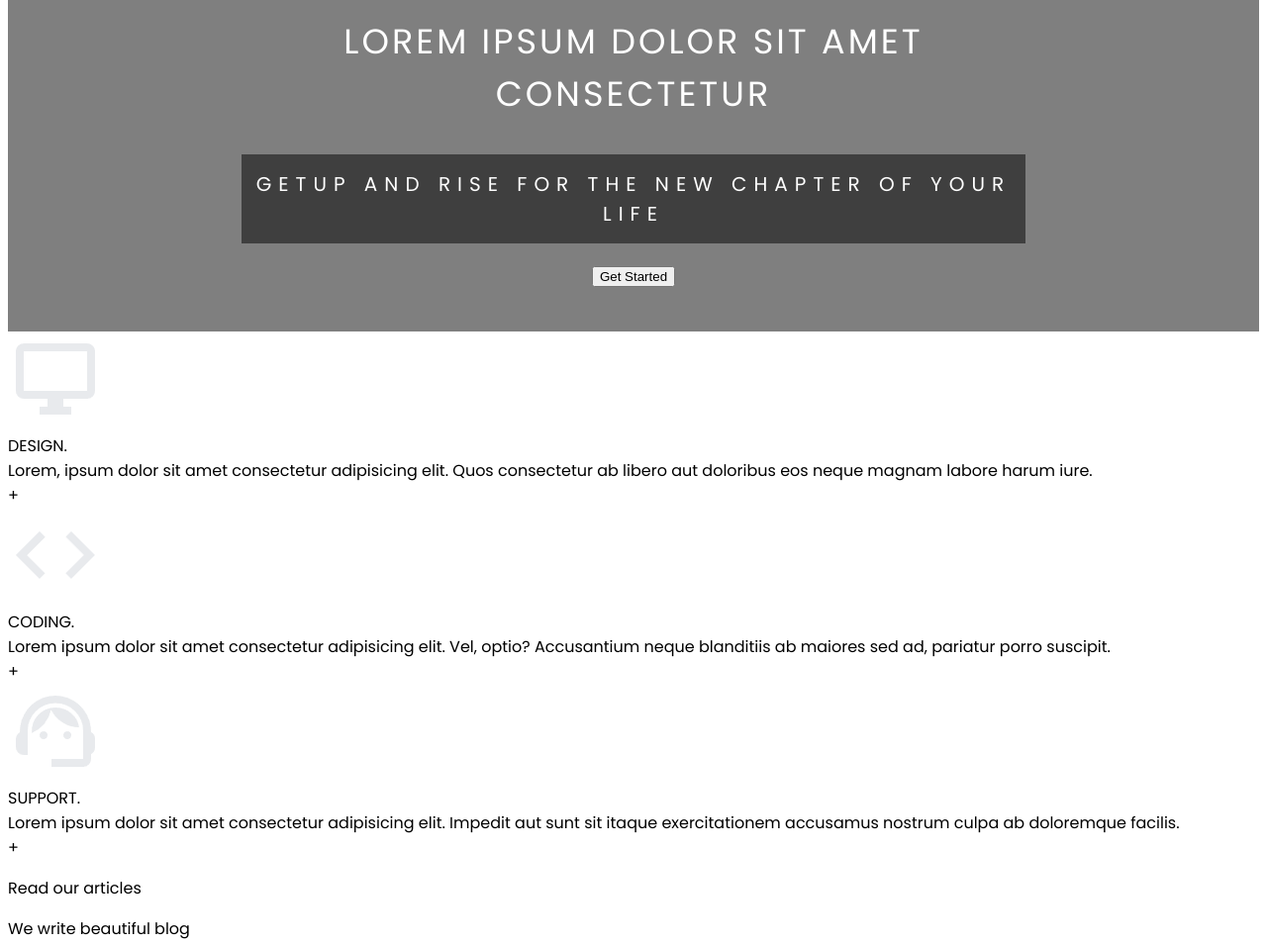
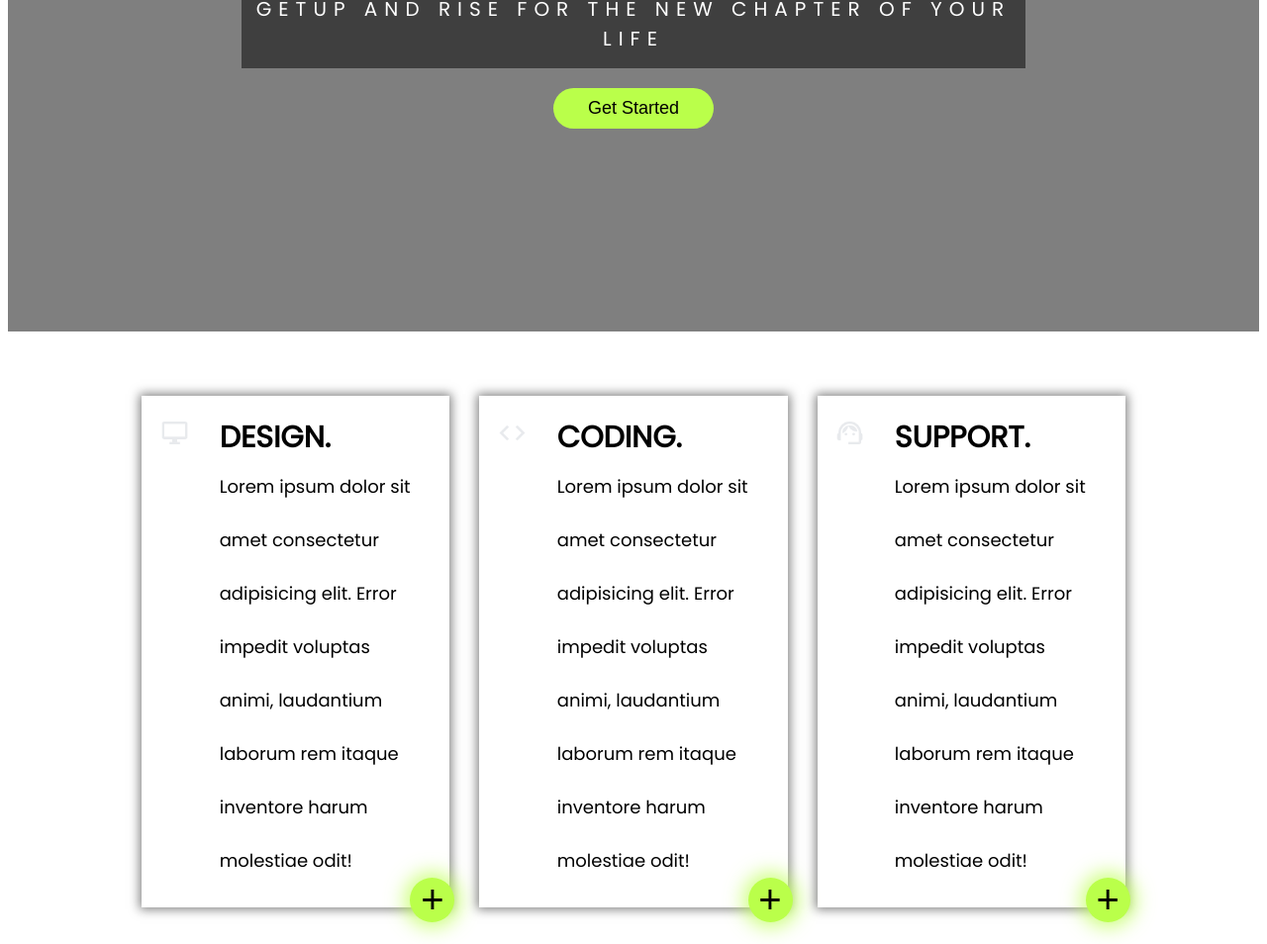
Before and after one commit to iamErmia/More, a plain HTML site: page index.html in a window 1280 px wide. Shown: the part 641-1595 px from the top of the page at 99% size. Drawn offline with Linux system fonts and the light colour scheme.

Commit message:
finished developing cards place

```diff
--- a/index.html
+++ b/index.html
@@ -56,41 +56,41 @@
         <div class="col-12 col-s-12 banner">
             <div class="col-8 col-s-12 banner-cont">
                 <p class="welcome">Welcome to more.</p>
-                <p class="motto">Lorem ipsum dolor sit amet consectetur</p>
+                <p class="motto">Lorem ipsum dolor sit amet</p>
                 <p class="motivation">Getup and rise for the new chapter of your life</p>
                 <button class="start-button">Get Started</button>
             </div>
         </div>
-        <div class="cards-place">
-            <div class="option-card">
-                <div class="card">
-                    <img class="card-icon" src="./assets/images/desktop.png" alt="design">
-                    <div class="card-text">
+        <div class="col-10 col-s-12 cards-place">
+            <div class="col-4 col-s-12 option-card">
+                <div class="col-12 col-s-12 card">
+                    <img class="col-2 col-s-4 card-icon" src="./assets/images/desktop.png" alt="design">
+                    <div class="col-10 col-s-8 card-text">
                         <div class="text-head">DESIGN.</div>
-                        <div class="text-body">Lorem, ipsum dolor sit amet consectetur adipisicing elit. Quos consectetur ab libero aut doloribus eos neque magnam labore harum iure.</div>
+                        <div class="text-body">Lorem ipsum dolor sit amet consectetur adipisicing elit. Error impedit voluptas animi, laudantium laborum rem itaque inventore harum molestiae odit!</div>
                     </div>
                 </div>
-                <div class="plus">+</div>
+                <button class="plus">+</button>
             </div>
-            <div class="option-card">
-                <div class="card">
-                    <img class="card-icon" src="./assets/images/code.png" alt="code">
-                    <div class="card-text">
+            <div class="col-4 col-s-12 option-card">
+                <div class="col-12 col-s-12 card">
+                    <img class="col-2 col-s-4 card-icon" src="./assets/images/code.png" alt="code">
+                    <div class="col-10 col-s-8 card-text">
                         <div class="text-head">CODING.</div>
-                        <div class="text-body">Lorem ipsum dolor sit amet consectetur adipisicing elit. Vel, optio? Accusantium neque blanditiis ab maiores sed ad, pariatur porro suscipit.</div>
+                        <div class="text-body">Lorem ipsum dolor sit amet consectetur adipisicing elit. Error impedit voluptas animi, laudantium laborum rem itaque inventore harum molestiae odit!</div>
                     </div>
                 </div>
-                <div class="plus">+</div>
+                <button class="plus">+</button>
             </div>
-            <div class="option-card">
-                <div class="card">
-                    <img class="card-icon" src="./assets/images/support.png" alt="support">
-                    <div class="card-text">
+            <div class="col-4 col-s-12 option-card">
+                <div class="col-12 col-s-12 card">
+                    <img class="col-2 col-s-4 card-icon" src="./assets/images/support.png" alt="support">
+                    <div class="col-10 col-s-8 card-text">
                         <div class="text-head">SUPPORT.</div>
-                        <div class="text-body">Lorem ipsum dolor sit amet consectetur adipisicing elit. Impedit aut sunt sit itaque exercitationem accusamus nostrum culpa ab doloremque facilis.</div>
+                        <div class="text-body">Lorem ipsum dolor sit amet consectetur adipisicing elit. Error impedit voluptas animi, laudantium laborum rem itaque inventore harum molestiae odit!</div>
                     </div>
                 </div>
-                <div class="plus">+</div>
+                <button class="plus">+</button>
             </div>
         </div>
         <div class="articles">
--- a/style/style.css
+++ b/style/style.css
@@ -120,6 +120,8 @@ html{
 
 .main {
   padding: 0px;
+  display: flex;
+  flex-direction: column;
 }
 
 .banner{
@@ -129,9 +131,11 @@ html{
   align-items: center;
   text-align: center;
   height: 700px;
+  max-width: 100%;
   background-image: url(../assets/images/amelia-bartlett-OgT83CPGbQI-unsplash.jpg);
   background-size: cover;
   background-position: center;
+  margin-bottom: 35px;
 }
 
 .banner::before {
@@ -149,18 +153,20 @@ html{
   position: relative;
   z-index: 2;
   color: white;
+  max-height: 700px;
 }
 
 .welcome{
   font-weight: bold;
-  font-size: 100px;
+  font-size: 50px;
   padding: 0px;
   margin: 0px;
   text-transform: uppercase;
 }
 
 .motto{
-  font-size: 35px;
+  font-size: 25px;
+  margin-top: 0px;
   text-transform: uppercase;
   letter-spacing: 3px;
 }
@@ -174,7 +180,123 @@ html{
   letter-spacing: 7px;
   text-transform: uppercase;
   font-size: 20px;
+}
 
+.start-button{
+  background-color: #baff4a;
+  font-size: 18px;
+  padding: 10px 35px;
+  border: none;
+  border-radius: 35px;
+}
+
+.start-button:hover{
+  background-color: #e2ffb3;
+  transform: scale(110%);
+}
+
+.cards-place{
+  display: flex;
+  justify-content: center;
+  align-items: flex-start;
+  text-align: center;
+  margin-right: auto;
+  margin-left: auto;
+  height: auto;
+}
+
+.option-card{
+  display: flex;
+  justify-content: center;
+  align-items: center;
+  text-align: center;
+  position: relative;
+  max-height: 100%;
+}
+
+@media (max-width: 880px){
+  .cards-place{
+    flex-direction: column;
+    align-items: center;
+  }
+
+  .option-card{
+    width: 90%;
+    max-width: 400px;
+  }
+
+  .card-icon{
+    scale: 40%;
+  }
+}
+
+.card-icon{
+  padding: 20px 10px 0px;
+}
+
+.card{
+  display: flex;
+  justify-content: center;
+  align-items: flex-start;
+  box-shadow: 0px 0px 10px 2px rgb(0,0,0,0.5);
+  height: auto;
+  flex-wrap: wrap;
+  padding: 2px;
+  flex-shrink: 1;
+}
+
+.card-text{
+  text-align: center;
+  font-size: 30px;
+  max-width: 80%;
+  padding: 18px 20px;
+  max-height: none;
+}
+
+.text-head{
+  font-size: 50px;
+  font-weight: bolder;
+}
+
+@media (max-width: 1323px){
+  .text-head{
+    font-size: 30px;
+  }
+}
+
+.text-body{
+  line-height: 300%;
+  font-size: large;
+  max-height: none;
+}
+
+.plus{
+  position: absolute;
+  bottom: 0px;
+  right: 10px;
+  background-color: #baff4a;
+  color: black;
+  border-radius: 50%;
+  border: none;
+  font-size: 40px;
+  width: 45px;
+  height: 45px;
+  display: flex;
+  justify-content: center;
+  align-items: center;
+  text-align: center;
+  box-shadow: 0px 0px 20px 5px rgba(186,255,74,0.75);
+}
+
+.plus:hover{
+  background-color: #e2ffb3;
+}
+
+@media (min-width: 600px) {
+  .card-text{
+    text-align: left;
+    font-size: 16px;
+  }
 }
 
 
```
